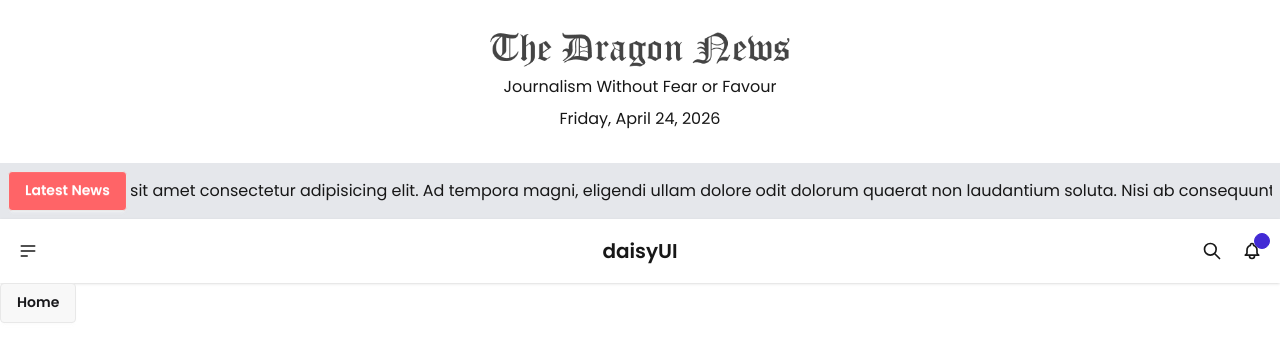
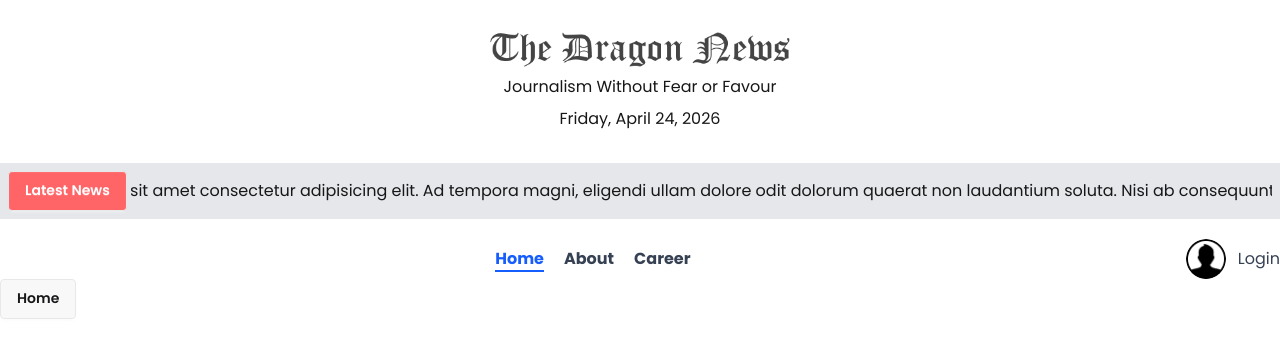
Before and after one commit to almahmudzihad/dragon-news-nextjs, a Next.js app: page / in a window 1280 px wide. Shown: the top 362 px of the page. Built offline with nearby package versions, Linux system fonts and the light colour scheme.

Commit message:
navbar active class add

```diff
--- /dev/null
+++ b/src/app/(main)/about-us/page.jsx
@@ -0,0 +1,9 @@
+import React from 'react'
+
+function AboutPage() {
+  return (
+    <div>AboutPage</div>
+  )
+}
+
+export default AboutPage
--- /dev/null
+++ b/src/app/(main)/career/page.jsx
@@ -0,0 +1,9 @@
+import React from 'react'
+
+function CareerPage() {
+  return (
+    <div>CareerPage</div>
+  )
+}
+
+export default CareerPage
--- a/src/components/Shared/BreakingNews.jsx
+++ b/src/components/Shared/BreakingNews.jsx
@@ -5,7 +5,7 @@ function BreakingNews() {
   return (
     <div className='flex justify-center gap-1 p-2 bg-gray-200 container mx-auto'>
         <button className='btn bg-red-400 text-white'>Latest News</button>
-        <Marquee speed={50} pauseOnHover={true}>Breaking news Lorem ipsum dolor sit amet consectetur adipisicing elit. Ad tempora magni, eligendi ullam dolore odit dolorum quaerat non laudantium soluta. Nisi ab consequuntur maxime aliquam velit dolor alias dicta? Facere, qui earum. Vel esse ex repellendus molestiae ipsum, error tempore earum, vitae sunt perferendis porro quasi dicta dolor doloribus inventore!</Marquee>
+        <Marquee  pauseOnHover={true}>Breaking news Lorem ipsum dolor sit amet consectetur adipisicing elit. Ad tempora magni, eligendi ullam dolore odit dolorum quaerat non laudantium soluta. Nisi ab consequuntur maxime aliquam velit dolor alias dicta? Facere, qui earum. Vel esse ex repellendus molestiae ipsum, error tempore earum, vitae sunt perferendis porro quasi dicta dolor doloribus inventore!</Marquee>
     </div>
   )
 }
--- a/src/components/Shared/NavBar.jsx
+++ b/src/components/Shared/NavBar.jsx
@@ -1,90 +1,21 @@
-import React from "react";
+import Image from "next/image";
+import user from "@/assets/user.png";
+import NavItem from "./NavItem";
 
 function NavBar() {
   return (
-    <div className="bg-base-100 shadow-sm">
-      <div className="navbar  container mx-auto">
-        <div className="navbar-start">
-          <div className="dropdown">
-            <div
-              tabIndex={0}
-              role="button"
-              className="btn btn-ghost btn-circle"
-            >
-              <svg
-                xmlns="http://www.w3.org/2000/svg"
-                className="h-5 w-5"
-                fill="none"
-                viewBox="0 0 24 24"
-                stroke="currentColor"
-              >
-                {" "}
-                <path
-                  strokeLinecap="round"
-                  strokeLinejoin="round"
-                  strokeWidth="2"
-                  d="M4 6h16M4 12h16M4 18h7"
-                />{" "}
-              </svg>
-            </div>
-            <ul
-              tabIndex="-1"
-              className="menu menu-sm dropdown-content bg-base-100 rounded-box z-1 mt-3 w-52 p-2 shadow"
-            >
-              <li>
-                <a>Homepage</a>
-              </li>
-              <li>
-                <a>Portfolio</a>
-              </li>
-              <li>
-                <a>About</a>
-              </li>
-            </ul>
-          </div>
-        </div>
-        <div className="navbar-center">
-          <a className="btn btn-ghost text-xl">daisyUI</a>
-        </div>
-        <div className="navbar-end">
-          <button className="btn btn-ghost btn-circle">
-            <svg
-              xmlns="http://www.w3.org/2000/svg"
-              className="h-5 w-5"
-              fill="none"
-              viewBox="0 0 24 24"
-              stroke="currentColor"
-            >
-              {" "}
-              <path
-                strokeLinecap="round"
-                strokeLinejoin="round"
-                strokeWidth="2"
-                d="M21 21l-6-6m2-5a7 7 0 11-14 0 7 7 0 0114 0z"
-              />{" "}
-            </svg>
-          </button>
-          <button className="btn btn-ghost btn-circle">
-            <div className="indicator">
-              <svg
-                xmlns="http://www.w3.org/2000/svg"
-                className="h-5 w-5"
-                fill="none"
-                viewBox="0 0 24 24"
-                stroke="currentColor"
-              >
-                {" "}
-                <path
-                  strokeLinecap="round"
-                  strokeLinejoin="round"
-                  strokeWidth="2"
-                  d="M15 17h5l-1.405-1.405A2.032 2.032 0 0118 14.158V11a6.002 6.002 0 00-4-5.659V5a2 2 0 10-4 0v.341C7.67 6.165 6 8.388 6 11v3.159c0 .538-.214 1.055-.595 1.436L4 17h5m6 0v1a3 3 0 11-6 0v-1m6 0H9"
-                />{" "}
-              </svg>
-              <span className="badge badge-xs badge-primary indicator-item"></span>
-            </div>
-          </button>
-        </div>
+    <div className="flex justify-between container mx-auto mt-5">
+      <div></div>
+
+      <ul className="flex items-center gap-5 font-bold">
+        <li><NavItem href="/">Home</NavItem></li>
+        <li><NavItem href="/about-us">About</NavItem></li>
+        <li><NavItem href="/career">Career</NavItem></li>
+      </ul>
+
+      <div className="flex items-center gap-3">
+        <Image src={user} alt="user" height={40} width={40} className="rounded-full" />
+        <NavItem href="/login">Login</NavItem>
       </div>
     </div>
   );
--- /dev/null
+++ b/src/components/Shared/NavItem.jsx
@@ -0,0 +1,23 @@
+"use client";
+
+import Link from "next/link";
+import { usePathname } from "next/navigation";
+
+export default function NavItem({ href, children }) {
+  const pathname = usePathname();
+
+  const isActive = pathname === href;
+
+  return (
+    <Link
+      href={href}
+      className={`transition ${
+        isActive
+          ? "text-blue-600 border-b-2 border-blue-600"
+          : "text-gray-700 hover:text-blue-500"
+      }`}
+    >
+      {children}
+    </Link>
+  );
+}
```
